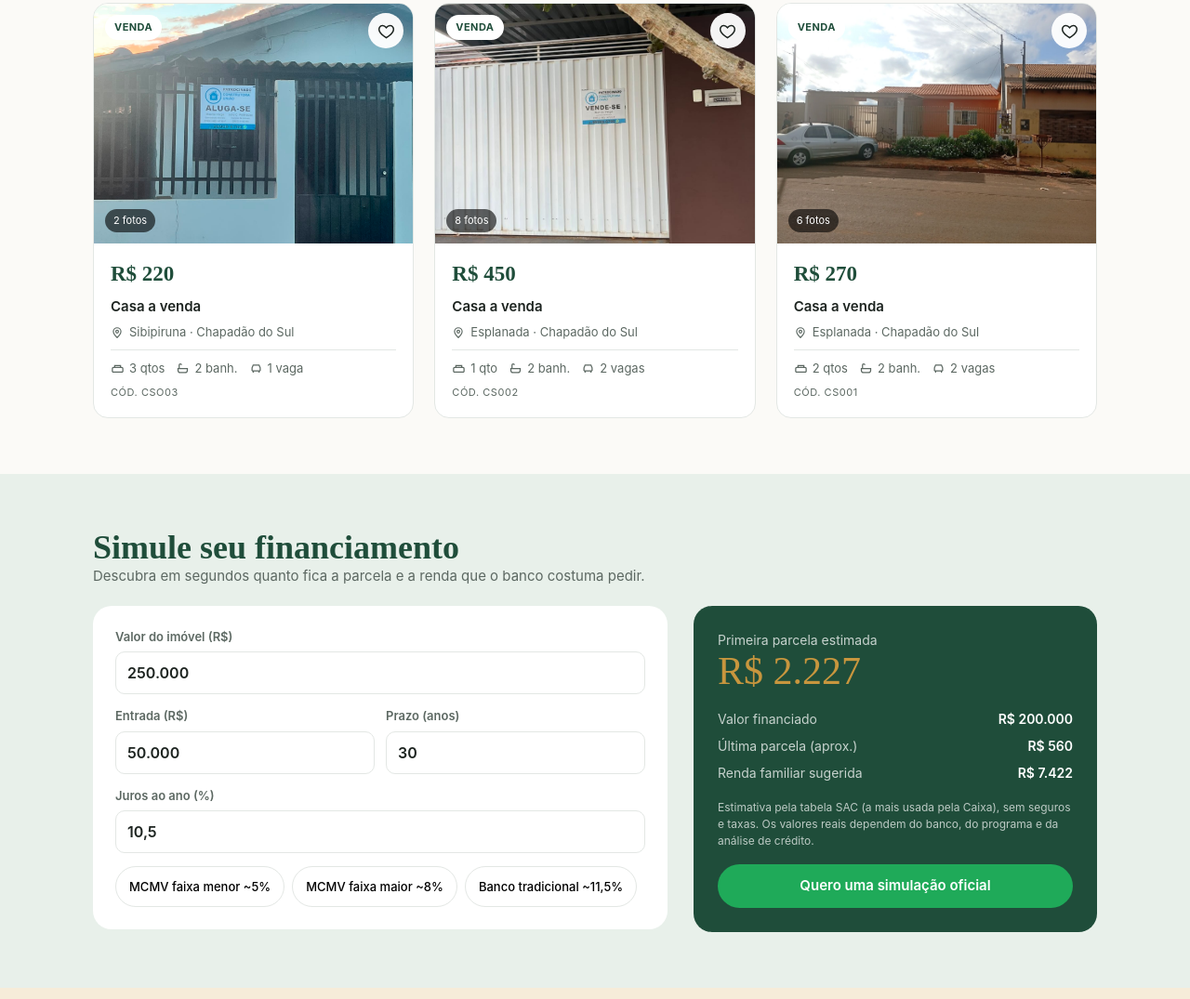
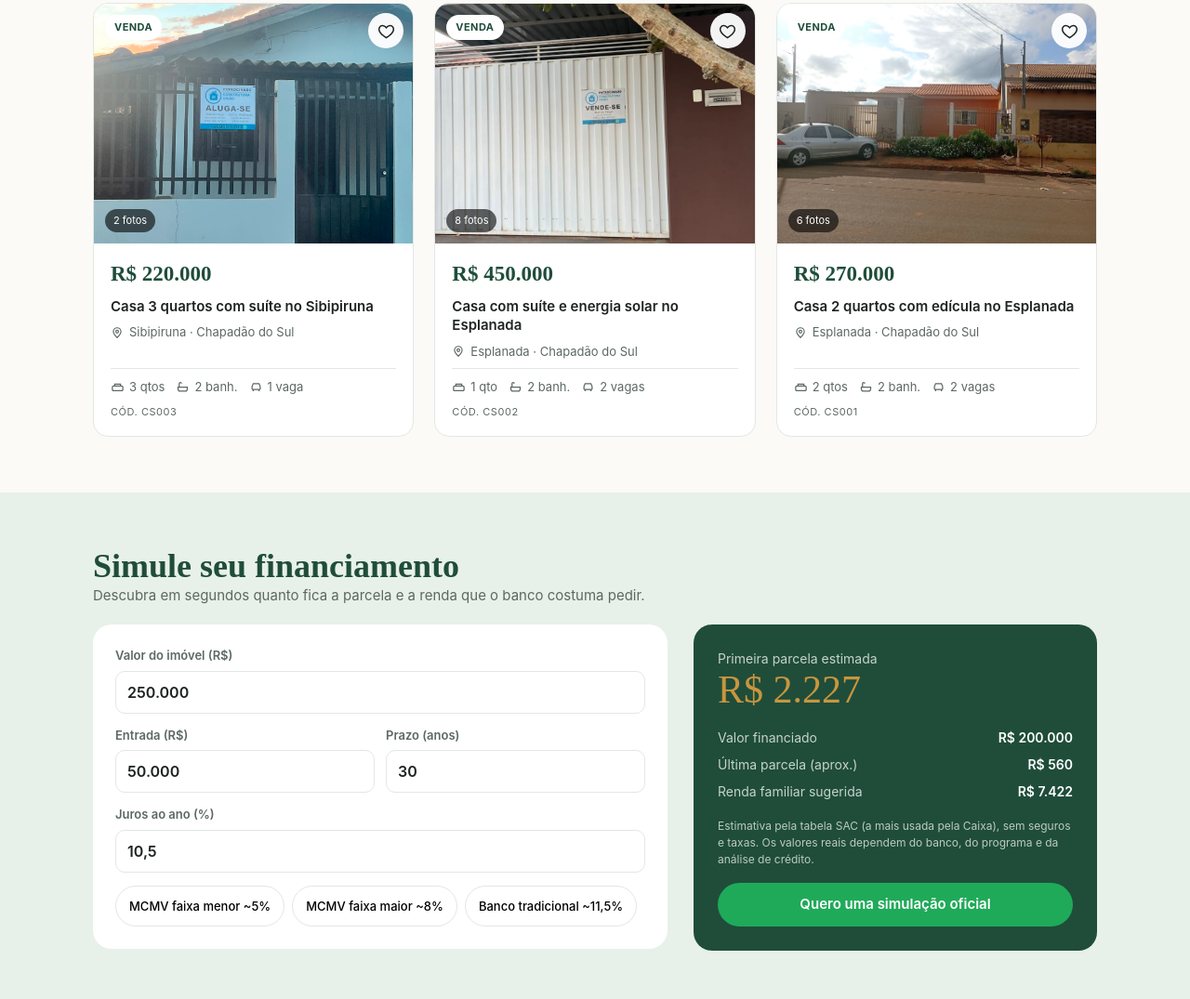
Before and after one commit to veigaconstrutora/chapadaoimoveis, a plain HTML site: page index.html in a window 1280 px wide. Shown: the part 1576-2651 px from the top of the page at 93% size. Drawn offline with Linux system fonts and the light colour scheme.

Commit message:
Corrige preços, títulos, códigos e endereços dos 3 imóveis; trava de preço e código; orientações no painel
Co-Authored-By: Claude Opus 5.5 <noreply@anthropic.com>
Claude-Session: https://claude.ai/code/session_01Y1GKxQRjApg3TNFYNhoubb

```diff
--- a/dados/imoveis.json
+++ b/dados/imoveis.json
@@ -2,13 +2,13 @@
   {
     "publicado": true,
     "status": "Disponível",
-    "cod": "Cs001",
-    "titulo": "Casa a venda",
+    "cod": "CS001",
+    "titulo": "Casa 2 quartos com edícula no Esplanada",
     "negocio": "Venda",
     "tipo": "Casa",
     "cidade": "Chapadão do Sul",
     "bairro": "Esplanada",
-    "preco": 270,
+    "preco": 270000,
     "quartos": 2,
     "suites": 0,
     "banheiros": 2,
@@ -22,18 +22,18 @@
       "/fotos/1000832420.jpg",
       "/fotos/1000832417.jpg"
     ],
-    "descricao": "Casa na rua dos Pavões com laje 368- Bairro Esplanada, contém nos fundos uma edícula."
+    "descricao": "Casa com laje no bairro Esplanada, com edícula nos fundos."
   },
   {
     "publicado": true,
     "status": "Disponível",
-    "cod": "Cs002",
-    "titulo": "Casa a venda",
+    "cod": "CS002",
+    "titulo": "Casa com suíte e energia solar no Esplanada",
     "negocio": "Venda",
     "tipo": "Casa",
     "cidade": "Chapadão do Sul",
     "bairro": "Esplanada",
-    "preco": 450,
+    "preco": 450000,
     "quartos": 1,
     "suites": 1,
     "banheiros": 2,
@@ -49,18 +49,18 @@
       "/fotos/1000712397.jpg",
       "/fotos/1000712406.jpg"
     ],
-    "descricao": "Casa rua das Rendeiras no bairro Esplanada, contém energia solar, fica próximo da avenida Mato grosso do Sul."
+    "descricao": "Casa no bairro Esplanada, com energia solar, perto da Avenida Mato Grosso do Sul."
   },
   {
     "publicado": true,
     "status": "Disponível",
-    "cod": "CS O03 ",
-    "titulo": "Casa a venda ",
+    "cod": "CS003",
+    "titulo": "Casa 3 quartos com suíte no Sibipiruna",
     "negocio": "Venda",
     "tipo": "Casa",
     "cidade": "Chapadão do Sul",
-    "bairro": "Sibipiruna ",
-    "preco": 220,
+    "bairro": "Sibipiruna",
+    "preco": 220000,
     "quartos": 3,
     "suites": 1,
     "banheiros": 2,
@@ -70,6 +70,6 @@
       "/fotos/1000507698.jpg",
       "/fotos/1000510213.jpg"
     ],
-    "descricao": "Casa localizada na rua Pato branco."
+    "descricao": "Casa de 3 quartos, sendo 1 suíte, no bairro Sibipiruna."
   }
 ]
--- a/index.html
+++ b/index.html
@@ -503,11 +503,13 @@ const EXEMPLOS = [
 const esc=v=>String(v??"").replace(/[&<>"']/g,c=>({"&":"&amp;","<":"&lt;",">":"&gt;",'"':"&quot;","'":"&#39;"})[c]);
 const ytOk=u=>/^https:\/\/(www\.|m\.)?(youtube\.com|youtu\.be)\/[\w\-?=&\/.%]+$/.test(String(u||""));
 const fotoOk=u=>/^(\/fotos\/|https:\/\/)[^"'<>\s]+$/.test(String(u||""));
+const fixCod=v=>{const s=String(v||"").toUpperCase().replace(/[^A-Z0-9]/g,"");const m=s.match(/^([A-Z]{2})([A-Z0-9]+)$/);return m?m[1]+m[2].replace(/O/g,"0"):s;};
+const fixPreco=(v,neg)=>(neg!=="Aluguel"&&v>0&&v<10000)?v*1000:v; // "270" digitado = R$ 270 mil
 function normalizar(lista){
   const n=v=>{ const x=Number(String(v??"").replace(/\./g,"").replace(",",".")); return isFinite(x)?x:0; };
   return (Array.isArray(lista)?lista:[]).filter(i=>i && i.publicado!==false && i.titulo)
-    .map((i,k)=>({...i, cod:(String(i.cod||("IM"+String(k+1).padStart(3,"0"))).toUpperCase().replace(/[^A-Z0-9-]/g,""))||("IM"+(k+1)), video:ytOk(i.video)?i.video:"",
-      preco:n(i.preco), quartos:n(i.quartos), suites:n(i.suites), banheiros:n(i.banheiros), vagas:n(i.vagas),
+    .map((i,k)=>({...i, cod:fixCod(i.cod)||("IM"+String(k+1).padStart(3,"0")), video:ytOk(i.video)?i.video:"",
+      preco:fixPreco(n(i.preco),i.negocio), quartos:n(i.quartos), suites:n(i.suites), banheiros:n(i.banheiros), vagas:n(i.vagas),
       area:n(i.area), terreno:n(i.terreno), fotos:(Array.isArray(i.fotos)?i.fotos:[]).filter(fotoOk),
       negocio:i.negocio||"Venda", tipo:i.tipo||"Casa", status:i.status||"Disponível", bairro:i.bairro||"",
       cor:(k%6)+1 })).reverse();
```
Also changed, not shown: post.html (+3 -1 lines), 1 other file.
